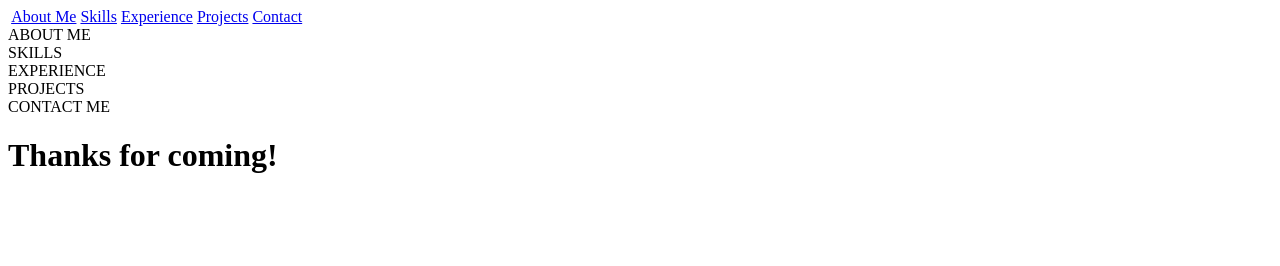
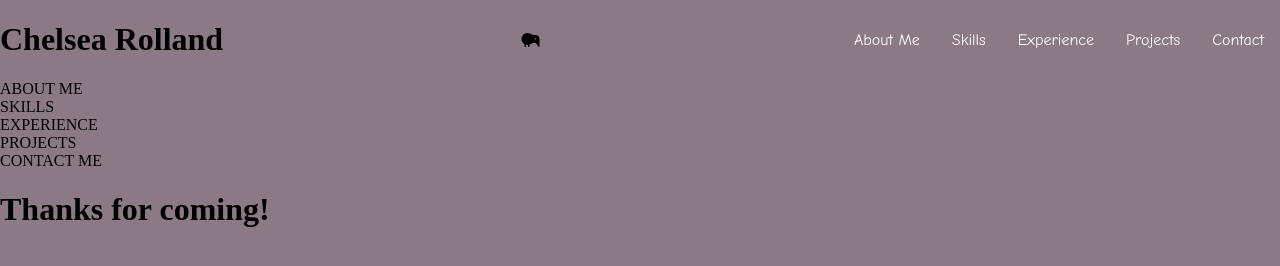
Before and after one commit to ChelseaRolland/chelsearolland.github.io, a plain HTML site: page index.html in a window 1280 px wide. Drawn offline with Linux system fonts and the light colour scheme.

Commit message:
Wed - 8/19/2020 starting to work on website

```diff
--- a/index.html
+++ b/index.html
@@ -3,16 +3,23 @@
 <head>
     <meta charset="UTF-8">
     <title>Chelsea Rolland | yay@rolland.co</title>
+    <link rel="stylesheet" href="style.css">
 </head>
 <body>
+
 <div class="content">
     <header>
-        <img src="" alt=""/>
-        <a href="#" target="_blank">About Me</a>
-        <a href="#" target="_blank">Skills</a>
-        <a href="#" target="_blank">Experience</a>
-        <a href="#" target="_blank">Projects</a>
-        <a href="#" target="_blank">Contact</a>
+        <h1 class="logo">Chelsea Rolland</h1>
+        <i class="fas fa-kiwi-bird"></i> <!--<img src="" alt=""/>-->
+        <nav>
+            <ul class="nav-links">
+                <li><a href="#" target="_blank">About Me</a></li>
+                <li><a href="#" target="_blank">Skills</a></li>
+                <li><a href="#" target="_blank">Experience</a></li>
+                <li><a href="#" target="_blank">Projects</a></li>
+                <li><a href="#" target="_blank">Contact</a></li>
+            </ul>
+        </nav>
     </header>
     <div class="aboutMe">ABOUT ME</div>
     <div class="skills">SKILLS</div>
@@ -24,5 +31,7 @@
 <h1>Thanks for coming!</h1>
 
 </div>
+
+<script src="https://kit.fontawesome.com/662caa46d6.js" crossorigin="anonymous"></script>
 </body>
 </html>
--- /dev/null
+++ b/style.css
@@ -0,0 +1,31 @@
+* {
+    box-sizing: border-box;
+    background-color: #8B7A85;
+}
+body {
+    margin: 0;
+    padding: 0;
+}
+header {
+    display: flex;
+    justify-content: space-between;
+    align-items: center;
+}
+.nav-links{
+    display: flex;
+    padding: 0;
+    margin: 0;
+}
+.nav-links>li{
+    list-style: none;
+    padding: 1em;
+}
+.nav-links>li>a{
+    text-decoration: none;
+    color: #FFFFFF;
+    font-family: "Comic Sans MS";
+}
+.nav-links>li>a:hover{
+    color: black;
+    background-color: #FFFFFF;
+}
```
